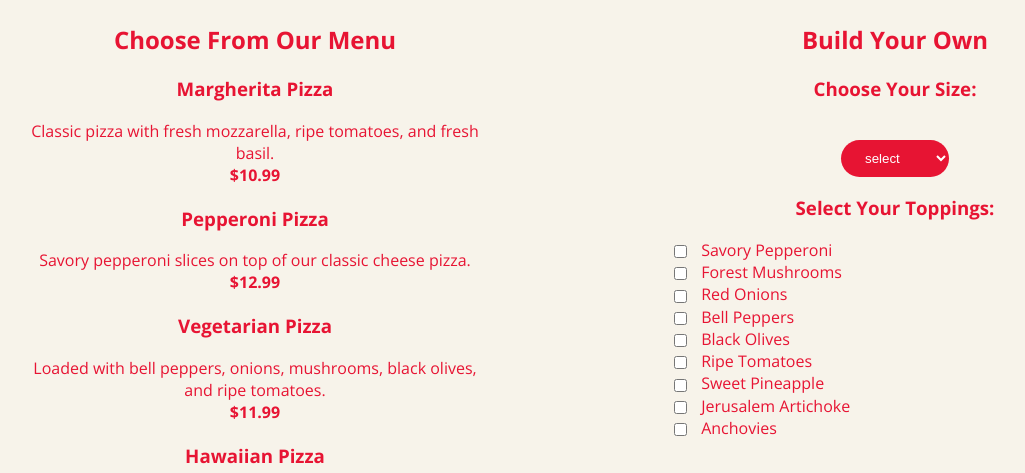
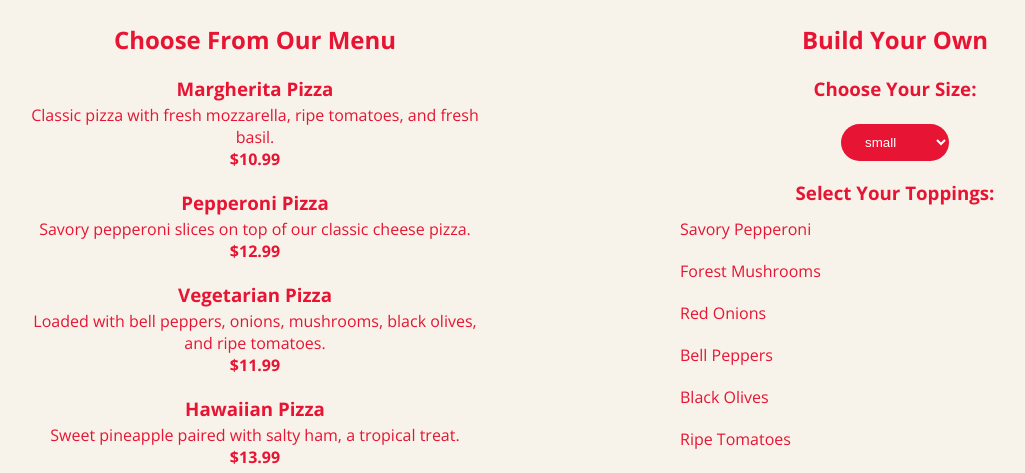
Before and after one commit to Object-ions/pizzaParlor, a plain HTML site: page index.html in a window 1280 px wide. Shown: the part 296-769 px from the top of the page, without its empty margins (65-1090 px from the left). Drawn offline with nearby package versions, Linux system fonts and the light colour scheme.

Commit message:
add more style and animation to the HTML and CSS pages used by logic prob JS.

```diff
--- a/css/styles.css
+++ b/css/styles.css
@@ -21,9 +21,13 @@ h1 {
   margin: 10px 0 25px 0;
 }
 
-h2,
+h2 {
+  text-transform: capitalize;
+}
+
 h3 {
   text-transform: capitalize;
+  margin-bottom: 3px;
 }
 
 p {
@@ -146,3 +150,19 @@ button {
   color: #e71433;
   font-weight: bold;
 }
+
+/*  */
+
+.hidden-checkbox {
+  display: none;
+}
+
+.selectable {
+  display: inline-block;
+  padding: 10px;
+  transition: border 0.3s;
+}
+
+.selectable.selected {
+  border: 2px solid #e71433;
+}
--- a/index.html
+++ b/index.html
@@ -45,52 +45,52 @@
         </div>
       </div>
     </div>
-    <!-- build your own -->
+    <!-- build your own ------------------------------ -->
     <div class="your-own">
       <h2>Build your own</h2>
       <h3>choose your size:</h3>
       <select id="sizeSelection">
-        <option>select</option>
         <option id="small" value="small">small</option>
         <option id="medium" value="medium">medium</option>
         <option id="large" value="large">large</option>
       </select>
+      <!-- toppings ----------------------------------- -->
       <h3>select your toppings:</h3>
       <div id="selectToppings">
-        <div>
-          <input id="pepperoni" type="checkbox">
+        <div class="selectable" id="pepperoni-wrapper">
+          <input class="hidden-checkbox" id="pepperoni" type="checkbox">
           <label for="pepperoni">savory pepperoni</label>
         </div>
-        <div>
-          <input id="mushrooms" type="checkbox">
+        <div class="selectable" id="mushrooms-wrapper">
+          <input class="hidden-checkbox" id="mushrooms" type="checkbox">
           <label for="mushrooms">forest mushrooms</label>
         </div>
-        <div>
-          <input id="onions" type="checkbox">
+        <div class="selectable" id="onions-wrapper">
+          <input class="hidden-checkbox" id="onions" type="checkbox">
           <label for="onions">red onions</label>
         </div>
-        <div>
-          <input id="peppers" type="checkbox">
+        <div class="selectable" id="peppers-wrapper">
+          <input class="hidden-checkbox" id="peppers" type="checkbox">
           <label for="peppers">bell peppers</label>
         </div>
-        <div>
-          <input id="olives" type="checkbox">
+        <div class="selectable" id="olives-wrapper">
+          <input class="hidden-checkbox" id="olives" type="checkbox">
           <label for="olives">black olives</label>
         </div>
-        <div>
-          <input id="tomatoes" type="checkbox">
+        <div class="selectable" id="tomatoes-wrapper">
+          <input class="hidden-checkbox" id="tomatoes" type="checkbox">
           <label for="tomatoes">ripe tomatoes</label>
         </div>
-        <div>
-          <input id="pineapple" type="checkbox">
+        <div class="selectable" id="pineapple-wrapper">
+          <input class="hidden-checkbox" id="pineapple" type="checkbox">
           <label for="pineapple">sweet pineapple</label>
         </div>
-        <div>
-          <input id="artichoke" type="checkbox">
+        <div class="selectable" id="artichoke-wrapper">
+          <input class="hidden-checkbox" id="artichoke" type="checkbox">
           <label for="artichoke">Jerusalem artichoke</label>
         </div>
-        <div>
-          <input id="anchovies" type="checkbox">
+        <div class="selectable" id="anchovies-wrapper">
+          <input class="hidden-checkbox" id="anchovies" type="checkbox">
           <label for="anchovies">anchovies</label>
         </div>
       </div>
--- a/js/app.js
+++ b/js/app.js
@@ -76,7 +76,7 @@ addToCart();
 let checkedBoxes = document.querySelectorAll('#selectToppings input[type=checkbox]');
 let selectedToppings = [];
 
-let chosenSize;
+let chosenSize = 'small';
 document.getElementById("sizeSelection").addEventListener("change", function (e) {
   chosenSize = e.target.value;
   // console.log(chosenSize);
@@ -84,10 +84,12 @@ document.getElementById("sizeSelection").addEventListener("change", function (e)
 
 checkedBoxes.forEach(function (checkbox) {
   checkbox.addEventListener('click', function (e) {
+    const label = document.querySelector(`label[for="${e.target.id}"]`);
     if (e.target.checked) {
       // console.log(e.target.id);
       selectedToppings.push(e.target.id)
       // console.log(selectedToppings);
+      label.parentElement.classList.add('selected');
     } else {
       // console.log('error: ' + e.target.id + ' been removed');
       let error = document.getElementById('error');
@@ -103,6 +105,7 @@ checkedBoxes.forEach(function (checkbox) {
       let index = selectedToppings.indexOf(e.target.id);
       selectedToppings.splice(index, 1);
       // console.log('new array: ' + selectedToppings);
+      label.parentElement.classList.remove('selected');
     };
     // console.log('final array: ' + selectedToppings);
   });
```
